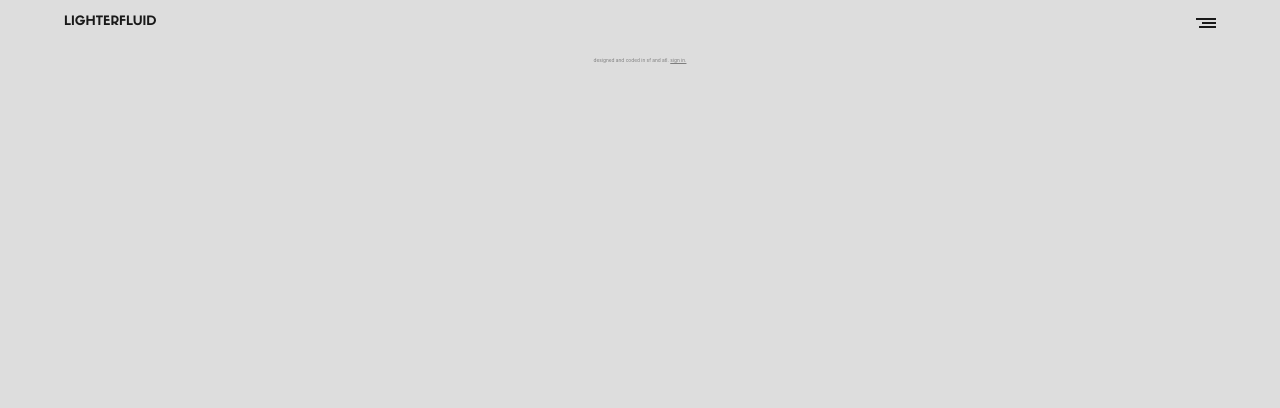
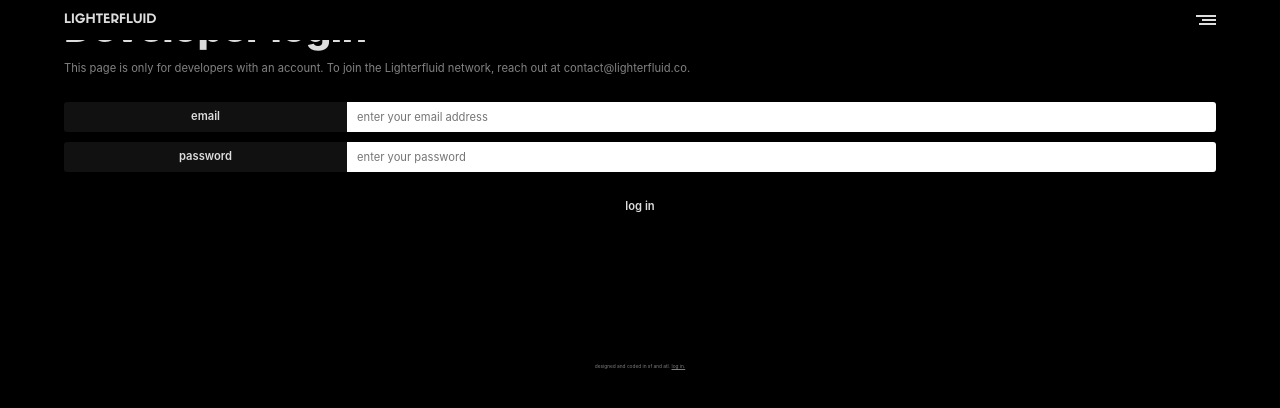
Before and after one commit to winslowdev/lighterfluid, a React (Create React App) app: page /login in a window 1280 px wide. Shown: the top 408 px of the page. Built offline with nearby package versions, Linux system fonts and the light colour scheme.

Commit message:
working on menu blur

```diff
--- a/src/App.js
+++ b/src/App.js
@@ -1,9 +1,10 @@
 import React, { Component } from 'react';
-import { BrowserRouter as Router, Route, Link } from 'react-router-dom';
+import { BrowserRouter as Router, Route } from 'react-router-dom';
 import { Home } from './components/Home.js'
 import { Developers } from './components/Developers.js'
 import { Skills } from './components/Skills.js'
 import { Projects } from './components/Projects.js'
+import { Login } from './components/users/Login.js'
 
 export default class App extends Component {
     constructor(props) {
@@ -16,11 +17,13 @@ export default class App extends Component {
             },
             pageTitles: {
                 developers: 'Developers & designers',
+                login: 'Developer login',
                 projects: 'Collaborations',
                 skills: 'Stacks, languages & frameworks'
             },
         }
         this.findDimensions = this.findDimensions.bind(this)
+        this.highlightPunctuation = this.highlightPunctuation.bind(this)
         this.navigate = this.navigate.bind(this)
         this.toggleNavbar = this.toggleNavbar.bind(this)
     }
@@ -34,6 +37,19 @@ export default class App extends Component {
             }
         })
     }
+
+    highlightPunctuation(phrase) {
+        const splitPhrase = phrase.split('')
+        let i;
+
+        for (i = 0; i < splitPhrase.length; i++) {
+            if (splitPhrase[i].match(/[.,\'/#!$%\^&\*;:{}=\-—_`~()]/g)) {
+                splitPhrase[i].replace(splitPhrase[i], <span classname="punctuation">${splitPhrase[i]}</span>)
+            }
+        }
+    }
+
+
 
     navigate(type, address) {
         if (type === "external") {
@@ -57,30 +73,38 @@ export default class App extends Component {
     render() {
         return (
             <Router>
-                {this.state.isShowNavigation === true ? <div className="navigation-menu">
-                    <h5 onClick={() => { { this.navigate("internal", "/") } }}>Home</h5>
-                    <h5 onClick={() => { { this.navigate("internal", "/projects") } }}>{this.state.pageTitles.projects}</h5>
-                    <h5 onClick={() => { { this.navigate("internal", "/developers") } }}>{this.state.pageTitles.developers}</h5>
-                    <h5 onClick={() => { { this.navigate("internal", "/skills") } }}>{this.state.pageTitles.skills}</h5>
-                </div>
+                {this.state.isShowNavigation === true ?
+
+
+                    <div className="nav-on">
+                        <div className="bg-blur"></div>
+                        <div className="nav-drawer" onMouseLeave={() => { { this.toggleNavbar() } }}>
+                            <h5 className="nav-link" onClick={() => { { this.navigate("internal", "/projects") } }}>{this.state.pageTitles.projects}</h5>
+                            <h5 className="nav-link" onClick={() => { { this.navigate("internal", "/developers") } }}>{this.state.pageTitles.developers}</h5>
+                            <h5 className="nav-link" onClick={() => { { this.navigate("internal", "/skills") } }}>{this.state.pageTitles.skills}</h5>
+                        </div>
+                    </div>
+
+
                     : null}
 
                 <header>
                     <div id="header" className="container">
                         <h6 onClick={() => { { this.navigate("internal", "/") } }}>Lighterfluid</h6>
-                        <div className="navigation"
+                        <div className="nav-icon"
                             onClick={() => { { this.toggleNavbar() } }}>
-                            <div className="menu-top"></div>
-                            <div className="menu-middle"></div>
-                            <div className="menu-bottom"></div>
+                            <div className="nav-icon-top"></div>
+                            <div className="nav-icon-mid"></div>
+                            <div className="nav-icon-btm"></div>
                         </div>
                     </div>
                 </header>
 
-
                 <Route
                     path="/" exact
                     render={(props) => <Home {...props}
+                        heroHighlight={this.state.heroHighlight}
+                        highlightPunctuation={this.highlightPunctuation}
                         navigate={this.navigate}
                         dimensions={this.state.dimensions}
                         pageTitles={this.state.pageTitles}
@@ -105,10 +129,16 @@ export default class App extends Component {
                         navigate={this.navigate}
                         pageTitles={this.state.pageTitles} />} />
 
+                <Route
+                    path="/login" exact
+                    render={(props) => <Login {...props}
+                        navigate={this.navigate}
+                        pageTitles={this.state.pageTitles} />} />
+
                 <footer>
                     <div id="footer" className="container">
                         <p className="footer">designed and coded in sf and atl. <span className="sign-in"
-                            onClick={() => { { this.navigate('internal', '/signin') } }}>sign in.</span></p>
+                            onClick={() => { { this.navigate('internal', '/login') } }}>log in.</span></p>
                     </div>
                 </footer>
             </Router>
--- a/src/components/Home.js
+++ b/src/components/Home.js
@@ -3,10 +3,12 @@ import { RectangleTile, SquareTile } from './Snacks'
 
 export class Home extends Component {
     render() {
+
         return (
             <React.Fragment>
                 <aside className="home">
-                    <div id="superhero" className="container">
+                    <div id="home-hero" className="container">
+
                         <h2>Captain Planet—he's our hero. Gonna take pollution down to zero.</h2>
                     </div>
                 </aside>
@@ -21,7 +23,7 @@ export class Home extends Component {
                     dimensions={this.props.dimensions}
                     title={this.props.pageTitles.projects} />
 
-                <div className="double-tiles">
+                <div className="forced-rectangle">
                     <SquareTile
                         address="/developers"
                         gradientStyle="gradient-2"
--- a/src/components/Projects.js
+++ b/src/components/Projects.js
@@ -10,7 +10,6 @@ export class Projects extends Component {
                     pageDescription="We work independently, but periodically, we come together to collaborate on a project—whether it’s for fun or for a client." />
 
                 <main className="project-cards">
-                    <div className="project-card">
                         <RectangleTile
                             address="/projects/john-q-citizen-portfolio-redesign"
                             gradientStyle="gradient-1"
@@ -18,7 +17,6 @@ export class Projects extends Component {
                             navigate={this.props.navigate}
                             dimensions={this.props.dimensions}
                             title="John Q. Citizen portfolio redesign" />
-                    </div>
                 </main>
             </React.Fragment>
         )
--- a/src/components/Snacks.js
+++ b/src/components/Snacks.js
@@ -4,7 +4,7 @@ import React, { Component } from 'react';
 export class HeaderInformation extends Component {
     render() {
         return (
-            <aside className="page-info">
+            <aside className="page-hero">
                 <div className="container" id="developers">
                     <h1>{this.props.pageTitle}</h1>
                     <p className="page-description">{this.props.pageDescription}</p>
@@ -17,7 +17,7 @@ export class HeaderInformation extends Component {
 export class RectangleTile extends Component {
     render() {
         return (
-            <div className="rect-tile"
+            <div className="rectangled"
                 style={{
                     backgroundImage: `url(${this.props.image})`,
                     backgroundRepeat: 'no-repeat',
@@ -37,7 +37,7 @@ export class SquareTile extends Component {
     render() {
         return (
             <div
-                className="square-tile"
+                className="squared"
                 style={{
                     backgroundImage: `url(${this.props.image})`,
                     backgroundRepeat: 'no-repeat',
--- /dev/null
+++ b/src/components/users/Login.js
@@ -0,0 +1,36 @@
+import React, { Component } from 'react';
+import { HeaderInformation } from '../Snacks'
+
+export class Login extends Component {
+    render() {
+        return (
+            <React.Fragment>
+                <HeaderInformation
+                    pageTitle={this.props.pageTitles.login}
+                    pageDescription="This page is only for developers with an account. To join the Lighterfluid network, reach out at contact@lighterfluid.co." />
+
+                <form id="login-form">
+                    <label for="email" hidden>sds</label>
+                    <div className="combined">
+                        <div className="label">
+                            email
+                        </div>
+                        <input type="email" id="email" placeholder="enter your email address" />
+                    </div>
+
+                    <label for="password" hidden>sds</label>
+                    <div className="combined">
+                        <div className="label">
+                            password
+                        </div>
+                        <input type="password" id="password" placeholder="enter your password" />
+                    </div>
+
+                    <div className="submit">
+                        log in
+                    </div>
+                </form>
+            </React.Fragment>
+        )
+    }
+}
--- a/src/css/index.css
+++ b/src/css/index.css
@@ -1,3 +1,6 @@
+/* =========================== IMPORTS */
+/* =========================== IMPORTS */
+
 @import url('normalize.css');
 
 /* LOGO TITLE ONLY */
@@ -10,10 +13,20 @@
 
 :root {
     --black: #000000;
-    --darkgrey: #191919;
-    --grey: #484848;
+    --darkgrey: #111111;
+    --grey: #828282;
     --lightgrey: #dddddd;
-    --jewmint: #2d9c8f;
+    --orange: #f37f31;
+}
+
+
+/* =========================== BODY PARTS */
+/* =========================== BODY PARTS */
+
+body {
+    background-color: var(--black);
+    font-family: -apple-system, BlinkMacSystemFont, 'Basier Square Regular', sans-serif;
+    margin: 0;
 }
 
 .container {
@@ -21,16 +34,33 @@
     margin: 0 auto;
 }
 
-body {
-    margin: 0;
-    background-color: var(--lightgrey);
-    font-family: -apple-system, BlinkMacSystemFont, 'Basier Square Regular', sans-serif;
+#header, #home-hero, #footer, footer {
+    display: flex;
+    flex-direction: row;
+    justify-content: space-between;
+    align-items: center;
+}
+
+header {
+    align-items: center;
+    background-color: var(--black);
+    display: flex;
+    flex-direction: row;
+    height: 40px;
+    justify-content: center;
+    position: fixed;
+    width: 100%;
+}
+
+aside {
+    padding: 5px 0;
 }
 
 
+/* =========================== SIDEBAR MENU */
+/* =========================== SIDEBAR MENU */
 
-
-.navigation {
+.nav-icon {
     display: flex;
     flex-direction: column;
     justify-content: space-between;
@@ -38,116 +68,118 @@ body {
     height: 10px;
 }
 
+.nav-icon-top, .nav-icon-mid, .nav-icon-btm {
+    background-color: var(--lightgrey);
+    height: 2px;
 
-.menu-top, .menu-middle, .menu-bottom {
-    height: 2px;
+}
+
+.nav-icon-top {
+    width: 20px;
+}
+
+.nav-icon-mid {
+    width: 14px;
+}
+
+.nav-icon-btm {
+    width: 17px;
+}
+
+.nav-drawer {
+    background-color: var(--black);
+    height: 100%;
+    padding: 30px;
+    width: 45%;
+}
+
+.nav-on {
+    align-items: flex-start;
+    display: flex;
+    flex-direction: row;
+    justify-content: space-between;
+    height: 100%;
+    position: fixed;
+    z-index: 100;
+    width: 100%;
+}
+
+.bg-blur {
+    align-self: flex-end;
+    background-color: rgba(0, 0, 0, 0.671);
+    backdrop-filter: blur(4px);
+    height: 93%;
+    width: 55%;
+}
+
+/* =========================== HEROES */
+/* =========================== HEROES */
+
+.home {
     background-color: var(--darkgrey);
 }
 
-.menu-top {
-    width: 20px;
+#home-hero {
+    padding: 25px 0;
 }
 
-.menu-middle {
-    width: 14px;
+.page-hero {
+    padding: 10px 0;
 }
 
-.menu-bottom {
-    width: 17px;
+/* =========================== TILES */
+/* =========================== TILES */
+
+.forced-rectangle {
+    align-items: flex-start;
+    display: flex;
+    flex-direction: row;
+    justify-content: space-between;
+    width: 100vw;
 }
 
-.home-hero {
-    background-color: black;
-    padding: 30px 20px;
+.rectangled {
+    filter: grayscale(100%);
+    height: 20vh;
+    width: 100%;
+}
+
+.squared {
+    filter: grayscale(100%);
+    width: 50%;
+}
+
+.rectangled:hover, .squared:hover {
+    filter: grayscale(0%);
 }
 
 
-.black {
-    background-color: black;
-}
+/* =========================== PROJECTS */
+/* =========================== PROJECTS */
 
-.green {
-    background-color: springgreen;
-}
-
-.blue {
-    background-color: blue;
+.project-cards {
+    align-items: flex-start;
+    display: flex;
+    flex-direction: column;
+    justify-content: flex-start;
+    width: 100%;
 }
 
 
-/* ================== TILES */
-/* ================== TILES */
+/* =========================== TEXT */
+/* =========================== TEXT */
 
-.double-tiles {
-    display: flex;
-    flex-direction: row;
-    justify-content: space-between;
-    align-items: flex-start;
-    width: 100vw;
-}
-
-.rect-tile {
-    width: 100%;
-    height: 20vh;
-    background-color: black;
-    color: var(--lightgrey);
-    filter: grayscale(100%);
-}
-
-.square-tile {
-    width: 50%;
-    filter: grayscale(100%);
-}
-
-.navigation-menu {
-    height: 100%;
-    width: 65%;
-    position: fixed;
-    z-index: 100;
-    right: 0px;
-    background-color: #191919;
-    padding: 30px;
-}
-
-/* ============================ HEADER */
-/* ============================ HEADER */
-
-header {
-    width: 100%;
-    height: 40px;
-    display: flex;
-    flex-direction: row;
-    justify-content: center;
-    align-items: center;
-    background-color: var(--lightgrey);
-}
-
-@media screen and (min-width: 375px) {
-    header {
-        height: 45px;
-    }
-}
-
-#header, #superhero, #footer, footer {
-    display: flex;
-    flex-direction: row;
-    justify-content: space-between;
-    align-items: center;
-}
-
-#superhero {
-    padding: 25px 0;
-}
-
-.home {
-    background-color: var(--black);
+h5 {
+    color: var(--grey);
+    font-size: 1.3rem;
+    font-weight: 600;
+    letter-spacing: -0.03rem;
+    line-height: 110%;
+    margin: 0;
+    margin-bottom: 30px;
 }
 
 
-
-aside {
-    padding: 5px 0;
-}
 
 
 
@@ -188,24 +220,8 @@ aside {
 
 
 
-/*  */
-
-.page-info {
-    padding: 10px 0;
-}
 
 
-.project-cards {
-    display: flex;
-    flex-direction: column;
-    justify-content: flex-start;
-    align-items: flex-start;
-    width: 100%;
-}
-
-.project-card {
-    width: 100%;
-}
 
 
 /* ====================== TEXT & FONT */
@@ -217,8 +233,8 @@ h1, h2, h3, h6, p {
 
 /* page title */
 h1 {
-    color: var(--darkgrey);
-    font-size: 2.25rem;
+    color: var(--lightgrey);
+    font-size: 2.5rem;
     font-weight: 800;
     letter-spacing: -0.03rem;
     line-height: 90%;
@@ -227,15 +243,12 @@ h1 {
 
 /* bold hero title */
 h2 {
-    color: var(--lightgrey);
-    background: -webkit-linear-gradient(#dddddd, rgba(221, 221, 221, 0.37));
+    color: var(--grey);
     background-clip: text;
     font-size: 1.75rem;
     font-weight: 700;
     letter-spacing: -0.03rem;
     line-height: 120%;
-    -webkit-background-clip: text;
-    -webkit-text-fill-color: transparent;
 }
 
 /* tile title */
@@ -248,14 +261,15 @@ h3 {
     margin-left: 5%;
 }
 
-.rect-tile h3 {
+.rectangle h3 {
     width: 70%;
 }
 
 
+
 /* APP TITLE ONLY */
 h6 {
-    color: var(--darkgrey);
+    color: var(--lightgrey);
     font-family: "Sifonn Pro", sans-serif;
     font-size: 0.8rem;
     line-height: 115%;
@@ -265,22 +279,9 @@ h6 {
 
 
 
-h4 {
-    font-weight: 600;
-    color: var(--lightgrey);
-    margin: 0;
-}
 
-h5 {
-    margin: 0;
-    font-size: 1rem;
-    color: var(--lightgrey);
-    font-weight: 600;
-    line-height: 130%;
-    /* letter-spacing: 1rem; */
-    width: 100%;
-    text-align: right;
-}
+
+
 
 
 
@@ -341,3 +342,91 @@ footer p {
 .sign-in {
     text-decoration: underline;
 }
+
+
+
+
+
+/*  */
+#login-form {
+    width: 90%;
+    margin: 0 auto;
+}
+
+label {
+    background-color: var(--darkgrey);
+    color: var(--lightgrey);
+    margin-right: 0;
+    /* height: 45px; */
+}
+
+#login-form input {
+    border: none;
+    border-radius: 0 3px 3px 0;
+    font-size: 0.7rem;
+    height: 30px;
+    padding: 0 10px;
+    width: 75%;
+}
+
+
+h4 {
+    font-weight: 600;
+    color: var(--lightgrey);
+    margin: 0;
+    background-color: var(--darkgrey);
+    width: 20%;
+    height: 25%;
+}
+
+.combined {
+    display: flex;
+    flex-direction: row;
+    justify-content: space-between;
+    align-items: center;
+    margin-bottom: 10px;
+}
+
+.label {
+    background-color: var(--darkgrey);
+    height: 30px;
+    width: 25%;
+    color: var(--lightgrey);
+    font-size: 0.7rem;
+    font-weight: 600;
+    display: flex;
+    flex-direction: row;
+    justify-content: center;
+    align-items: center;
+    border: none;
+    border-radius: 3px 0 0 3px;
+}
+
+.submit {
+    border: none;
+    background-color: var(--jewmint);
+    border-radius: 3px;
+    width: 60%;
+    height: 30px;
+    margin: 0 auto;
+    margin-top: 20px;
+    margin-bottom: 130px;
+    color: var(--lightgrey);
+    font-size: 0.7rem;
+    font-weight: 600;
+    display: flex;
+    flex-direction: row;
+    justify-content: center;
+    align-items: center;
+}
+
+.punctuation {
+    color: red;
+}
+
+
+
+
+
+
+/* ==================== IMPORTS */
```
